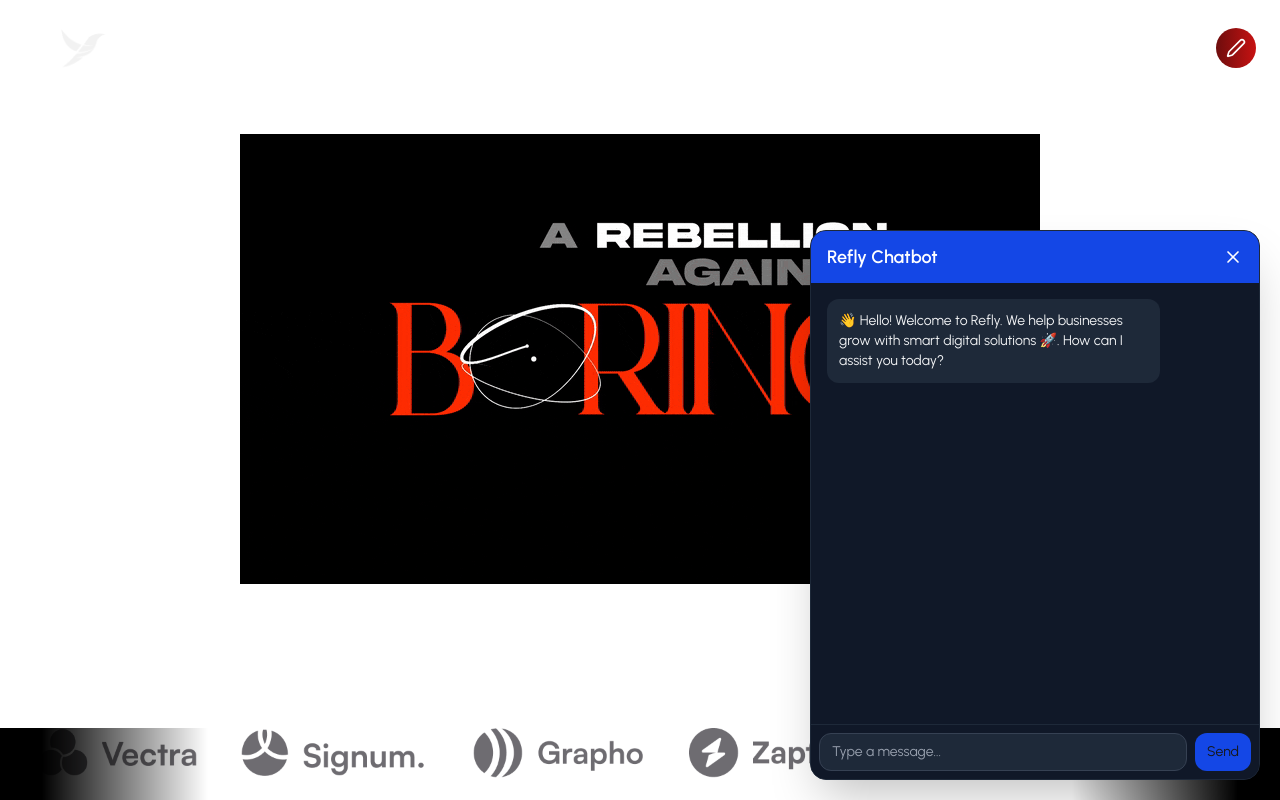
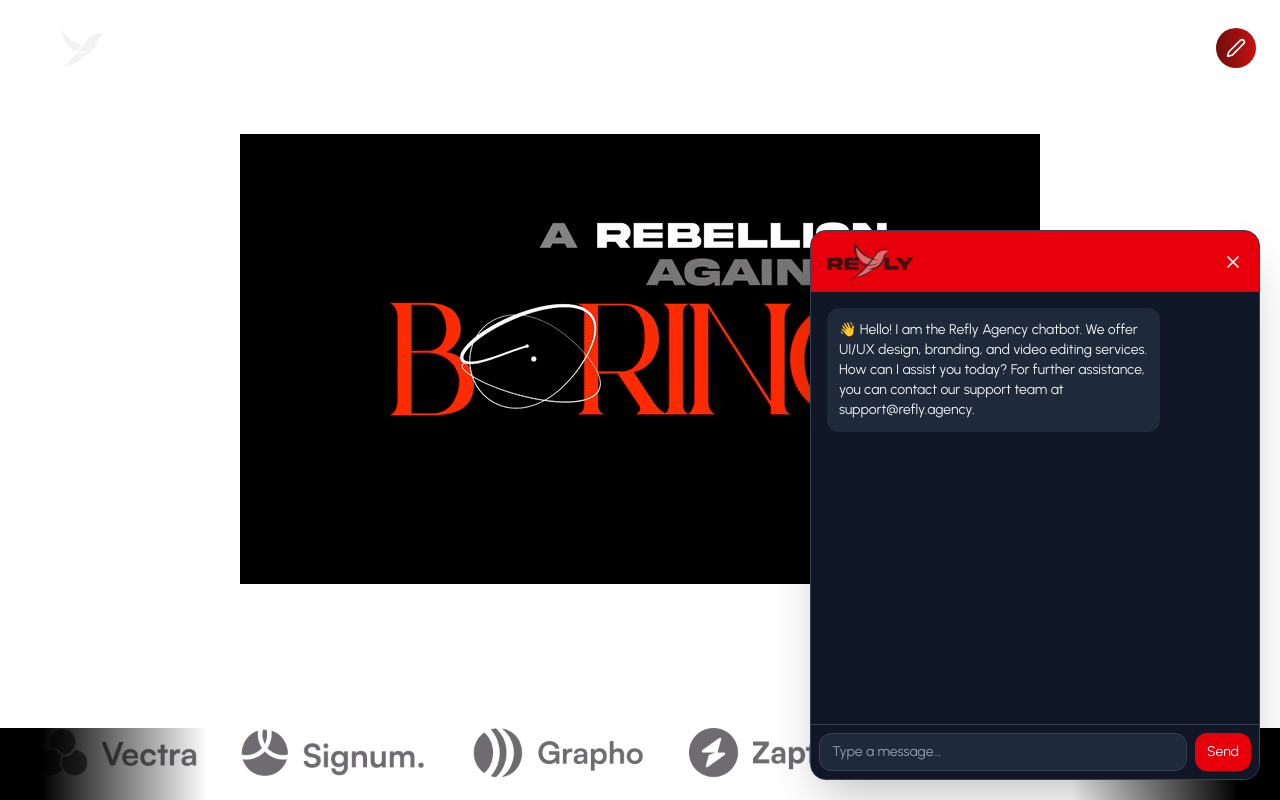
Before and after one commit to abrarkhalidofficial/Refly2025, a Next.js app: page / in a window 1280 px wide. Both pictures are taken after a click on the button 1231 px from the left and 751 px from the top of the page. Shown: the top 800 px of the page. Built offline with nearby package versions, Linux system fonts and the light colour scheme.

Commit message:
Update chat-bot.tsx

```diff
--- a/components/chat-bot.tsx
+++ b/components/chat-bot.tsx
@@ -15,7 +15,8 @@ export default function Chatbot() {
   const [messages, setMessages] = useState<Message[]>([
     {
       role: 'assistant',
-      content: '👋 Hello! Welcome to Refly. We help businesses grow with smart digital solutions 🚀. How can I assist you today?',
+      content:
+        '👋 Hello! I am the Refly Agency chatbot. We offer UI/UX design, branding, and video editing services. How can I assist you today? For further assistance, you can contact our support team at support@refly.agency.',
       error: false,
       whatsapp: null,
     },
@@ -23,6 +24,7 @@ export default function Chatbot() {
   const [input, setInput] = useState('');
   const [loading, setLoading] = useState(false);
   const inputRef = useRef<HTMLInputElement>(null);
+
   const sendMessage = async () => {
     if (!input.trim()) return;
 
@@ -40,7 +42,6 @@ export default function Chatbot() {
 
       const data = await res.json();
 
-      // 👇 Save assistant message with error + whatsapp link if available
       setMessages((prev) => [
         ...prev,
         {
@@ -51,7 +52,6 @@ export default function Chatbot() {
         },
       ]);
     } catch (err) {
-      // 👇 Fallback if API itself crashes
       setMessages((prev) => [
         ...prev,
         {
@@ -80,10 +80,10 @@ export default function Chatbot() {
           animate={{ opacity: 1, y: 0, scale: 1 }}
           exit={{ opacity: 0, y: 40, scale: 0.9 }}
           transition={{ duration: 0.3 }}
-          className="w-[90vw] sm:w-[400px] md:w-[450px] h-[70vh] sm:h-[550px] bg-gray-900 shadow-2xl rounded-2xl flex flex-col overflow-hidden border border-gray-800"
+          className="w-[90vw] sm:w-[400px] md:w-[450px] h-[70vh] sm:h-[550px] bg-gray-900 shadow-2xl rounded-2xl flex flex-col overflow-hidden border border-gray-700"
         >
-          <div className="bg-blue-700 text-white px-4 py-3 flex justify-between items-center">
-            <h2 className="font-semibold text-lg">Refly Chatbot</h2>
+          <div className="bg-red-600 text-white px-4 py-3 flex justify-between items-center">
+            <img src="/logo.png" alt="Refly Logo" className="w-22 h-auto rounded" />
             <button onClick={() => setOpen(false)}>
               <X className="w-5 h-5" />
             </button>
@@ -91,11 +91,11 @@ export default function Chatbot() {
 
           <div className="flex-1 p-4 space-y-3 overflow-y-auto text-sm">
             {messages.map((msg, i) => (
-              <div key={i} className={`p-3 rounded-xl max-w-[80%] ${msg.role === 'user' ? 'bg-blue-600 text-white ml-auto' : 'bg-gray-800 text-gray-100'}`}>
+              <div key={i} className={`p-3 rounded-xl max-w-[80%] ${msg.role === 'user' ? 'bg-red-600 text-white ml-auto' : 'bg-gray-800 text-gray-100'}`}>
                 {msg.error ? (
                   <div className="flex flex-col items-start space-y-2">
                     <p>{msg.content}</p>
-                    <a href={msg.whatsapp ?? undefined} target="_blank" rel="noopener noreferrer" className="flex items-center gap-2 bg-green-600 text-white px-3 py-2 rounded-lg hover:bg-green-700">
+                    <a href={msg.whatsapp ?? undefined} target="_blank" rel="noopener noreferrer" className="flex items-center gap-2 bg-red-600 text-white px-3 py-2 rounded-lg hover:bg-red-700">
                       Chat on WhatsApp
                     </a>
                   </div>
@@ -106,9 +106,7 @@ export default function Chatbot() {
             ))}
             {loading && <div className="text-gray-400 text-xs">Thinking...</div>}
           </div>
-
-          {/* Input */}
-          <div className="border-t border-gray-800 p-2 bg-gray-900 flex gap-2">
+          <div className="border-t border-gray-700 p-2 bg-gray-900 flex gap-2">
             <input
               ref={inputRef}
               type="text"
@@ -118,16 +116,14 @@ export default function Chatbot() {
               placeholder="Type a message..."
               className="flex-1 bg-gray-800 border border-gray-700 rounded-xl px-3 py-2 text-sm text-gray-100 placeholder-gray-400 focus:outline-none"
             />
-            <button onClick={sendMessage} disabled={loading} className="bg-blue-700 px-3 py-2 rounded-xl text-sm hover:bg-blue-800 disabled:opacity-50">
+            <button onClick={sendMessage} disabled={loading} className="bg-red-600 px-3 py-2 rounded-xl text-sm text-white hover:bg-red-700 disabled:opacity-50">
               Send
             </button>
           </div>
         </motion.div>
       )}
-
-      {/* Floating Button */}
       {!open && (
-        <motion.button onClick={() => setOpen(true)} className="bg-blue-700 text-white p-4 rounded-full shadow-lg hover:bg-blue-800 border border-gray-800" whileTap={{ scale: 0.9 }}>
+        <motion.button onClick={() => setOpen(true)} className="bg-red-600 text-white p-4 rounded-full shadow-lg hover:bg-red-700 border border-gray-700" whileTap={{ scale: 0.9 }}>
           <MessageCircle className="w-6 h-6" />
         </motion.button>
       )}
```
